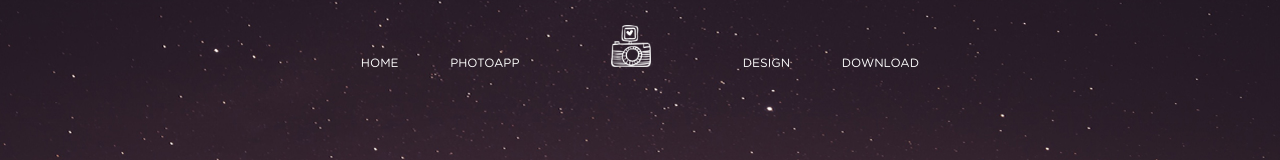
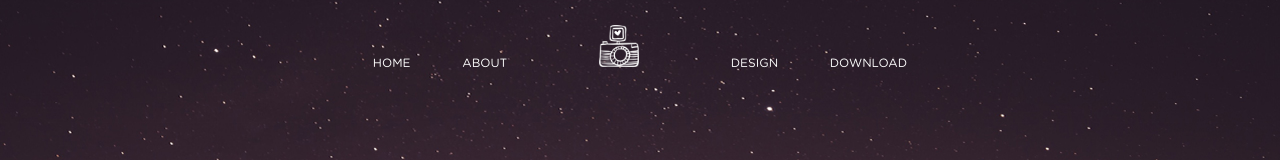
Before and after one commit to minhazuddin25/psdtohtml-5, a plain HTML site: page index.html in a window 1280 px wide. Shown: the top 160 px of the page. Drawn offline with Linux system fonts and the light colour scheme.

Commit message:
minhaz css file added

```diff
--- a/index.html
+++ b/index.html
@@ -5,7 +5,7 @@
 	<meta name="viewport" content="width=device-width, initial-scale=1">
 	<meta name="description" content="phototime is a photo related website and anyone can download photos from here">
 	<meta http-equiv="X-UA-Compatible" content="IE=edge">
-	<title>Phototime</title>
+	<title>PSD to HTML</title>
 
 	<!-- Stylesheets -->
 	<link rel="stylesheet" type="text/css" href="css/normalize.css" media="all" />
@@ -25,7 +25,7 @@
 			<nav class="menu-area">
 				<ul>
 					<li><a href="#">home</a></li>
-					<li><a href="#">photoapp</a></li>
+					<li><a href="#">about</a></li>
 					<li class="logo"><a href="#"><img src="images/logo.png" alt="Logo" /></a></li>
 					<li><a href="#">design</a></li>
 					<li><a href="#">download</a></li>
```
Also changed, not shown: minhaz.css (added).
